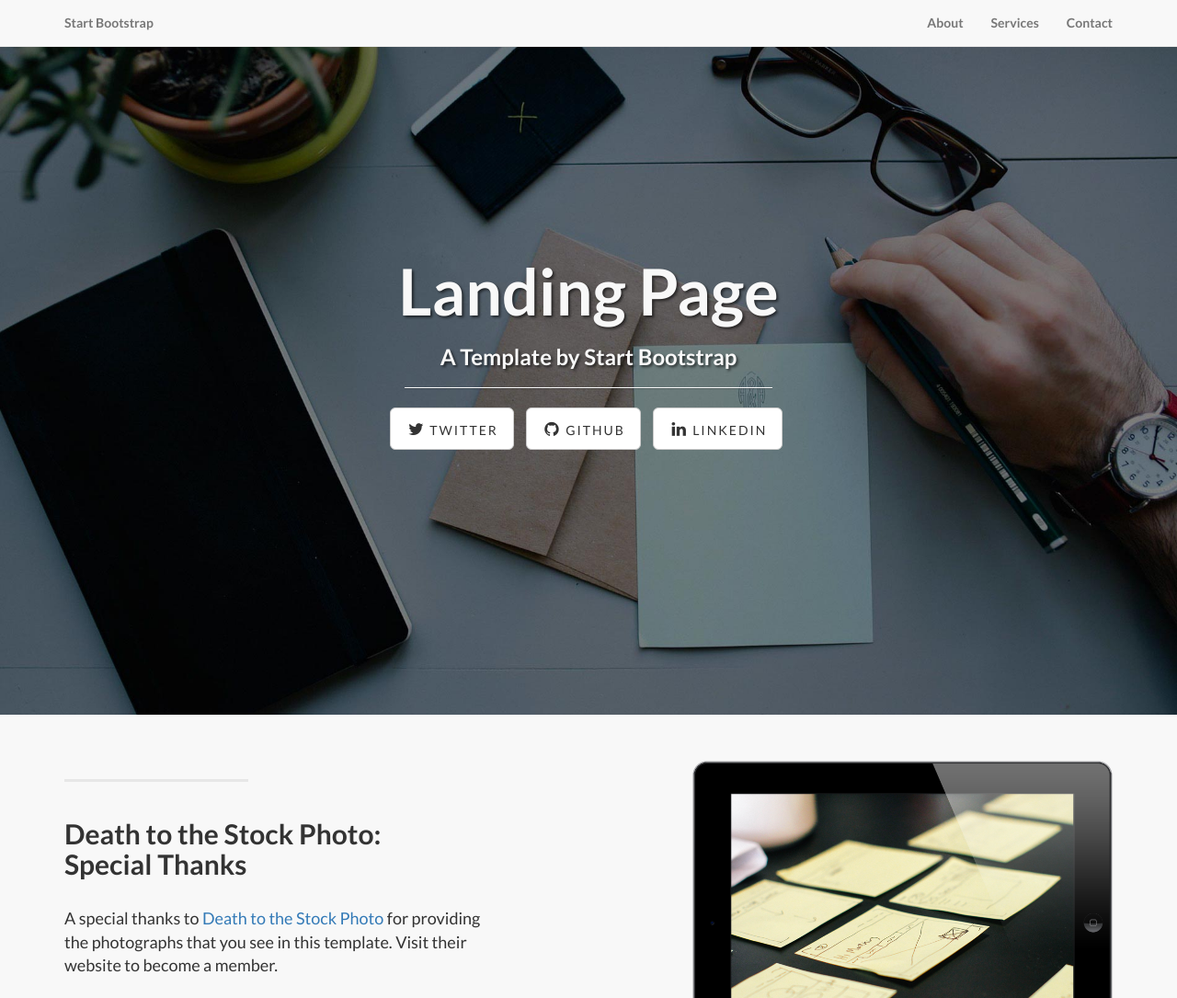
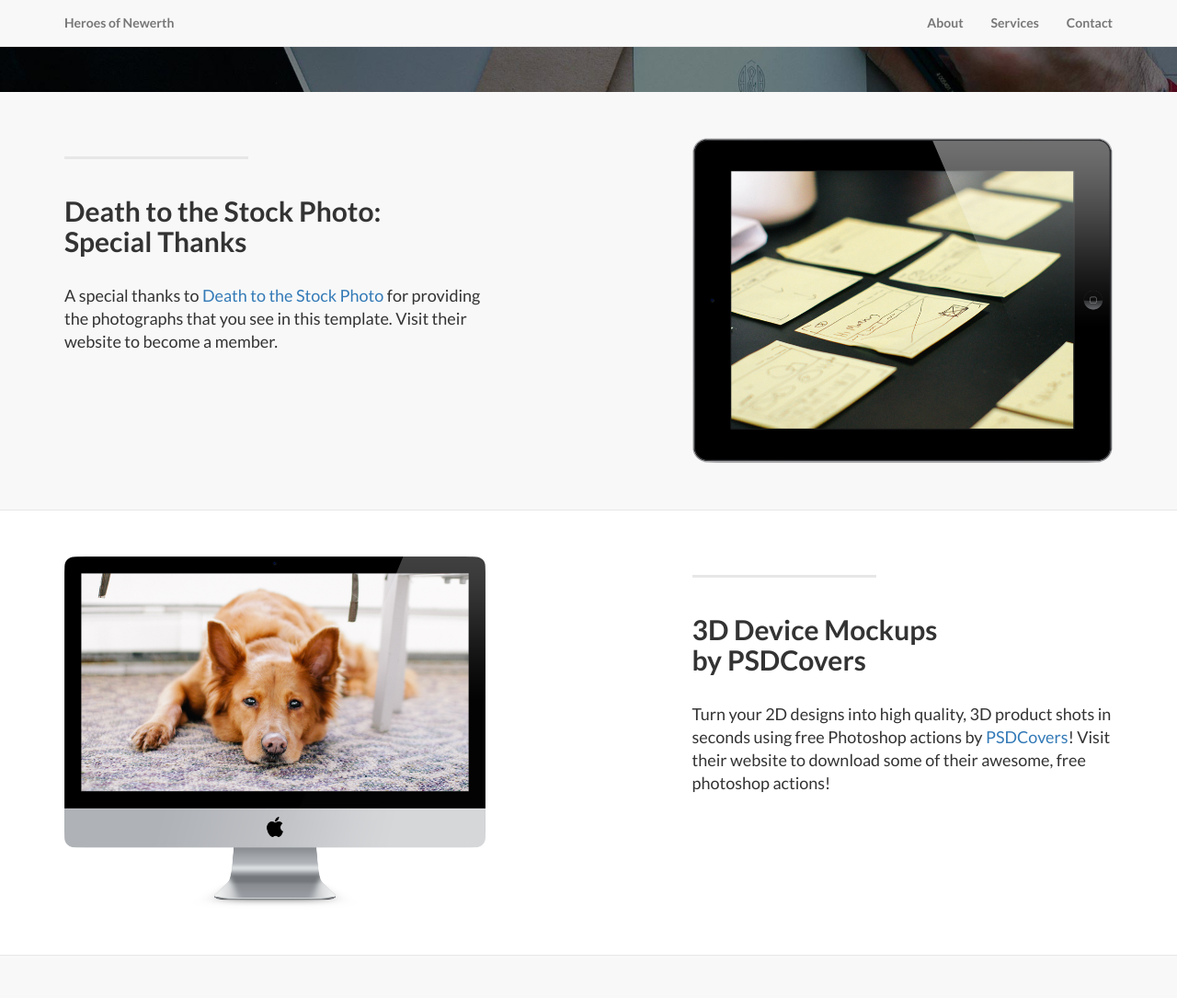
Before and after one commit to ryan346/HON.github.io, a plain HTML site: page index.html in a window 1280 px wide. Shown: the top 1085 px of the page at 92% size. Drawn offline with Linux system fonts and the light colour scheme.

Commit message:
Update index.html

```diff
--- a/index.html
+++ b/index.html
@@ -9,7 +9,7 @@
     <meta name="description" content="">
     <meta name="author" content="">
 
-    <title>Landing Page - Start Bootstrap Theme</title>
+    <title>Heroes of Newerth</title>
 
     <!-- Bootstrap Core CSS -->
     <link href="css/bootstrap.min.css" rel="stylesheet">
@@ -43,7 +43,7 @@
                     <span class="icon-bar"></span>
                     <span class="icon-bar"></span>
                 </button>
-                <a class="navbar-brand topnav" href="#">Start Bootstrap</a>
+                <a class="navbar-brand topnav" href="#">Heroes of Newerth</a>
             </div>
             <!-- Collect the nav links, forms, and other content for toggling -->
             <div class="collapse navbar-collapse" id="bs-example-navbar-collapse-1">
@@ -70,26 +70,6 @@
     <div class="intro-header">
         <div class="container">
 
-            <div class="row">
-                <div class="col-lg-12">
-                    <div class="intro-message">
-                        <h1>Landing Page</h1>
-                        <h3>A Template by Start Bootstrap</h3>
-                        <hr class="intro-divider">
-                        <ul class="list-inline intro-social-buttons">
-                            <li>
-                                <a href="https://twitter.com/SBootstrap" class="btn btn-default btn-lg"><i class="fa fa-twitter fa-fw"></i> <span class="network-name">Twitter</span></a>
-                            </li>
-                            <li>
-                                <a href="https://github.com/IronSummitMedia/startbootstrap" class="btn btn-default btn-lg"><i class="fa fa-github fa-fw"></i> <span class="network-name">Github</span></a>
-                            </li>
-                            <li>
-                                <a href="#" class="btn btn-default btn-lg"><i class="fa fa-linkedin fa-fw"></i> <span class="network-name">Linkedin</span></a>
-                            </li>
-                        </ul>
-                    </div>
-                </div>
-            </div>
 
         </div>
         <!-- /.container -->
```
